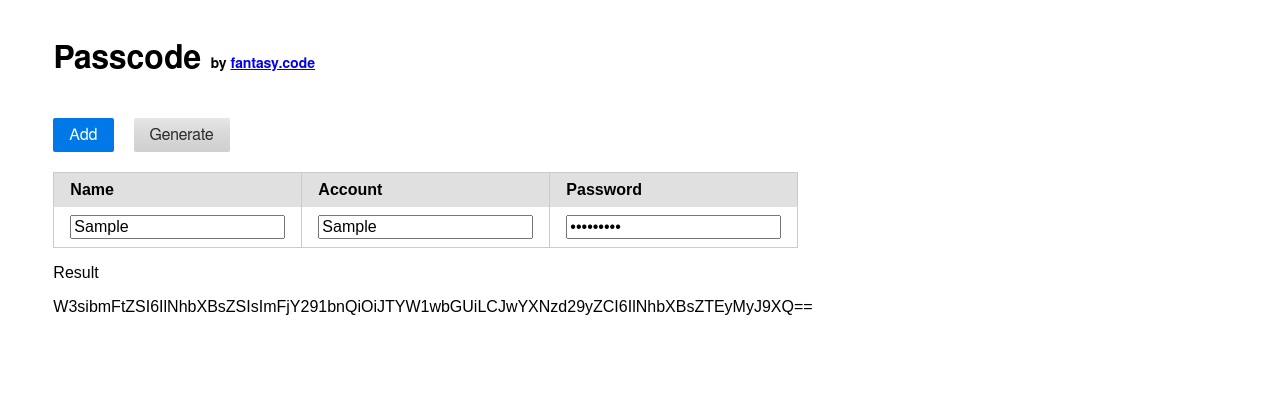
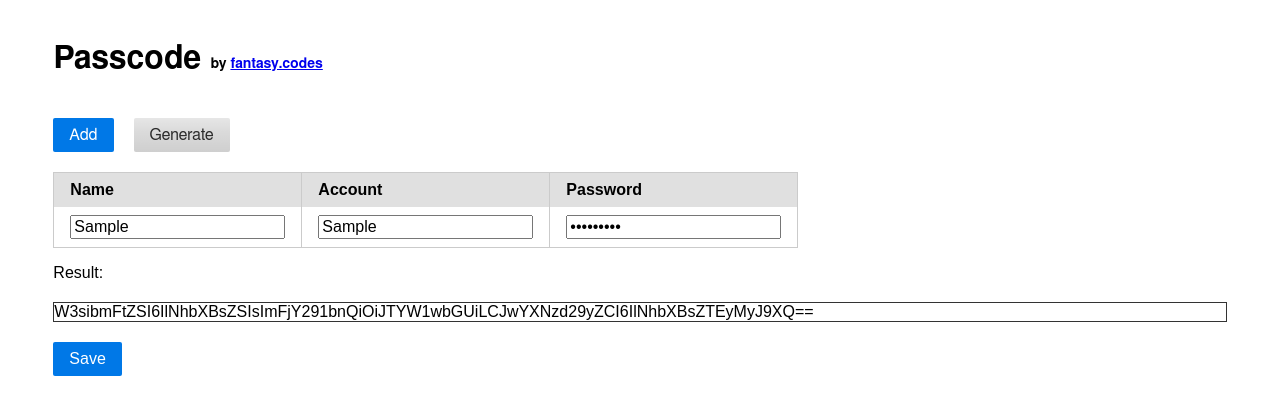
Before and after one commit to FantasyMedia/Passcode, a plain HTML site: page index.html in a window 1280 px wide. Both pictures are taken after typing "Sample", "Sample", "Sample123" into the empty fields and a click on the button "Generate". Drawn offline with Linux system fonts and the light colour scheme.

Commit message:
Add save/feature .

```diff
--- a/css/main.css
+++ b/css/main.css
@@ -1,5 +1,5 @@
+* { letter-spacing: 0; }
 .margin-20 { margin: 20px 0; }
-
-* { letter-spacing: 0; }
 .header small { font-size: 14px; }
 .pure-button { margin-right: 20px; }
+.result { border: 1px solid #333; }
--- a/index.html
+++ b/index.html
@@ -10,7 +10,7 @@
 <div class="pure-g margin-20">
     <div class="pure-u-1-24"></div>
     <header class="header">
-        <h1>Passcode <small>by <a href="//fantasy.codes">fantasy.code</a></small></h1>
+        <h1>Passcode <small>by <a href="//fantasy.codes">fantasy.codes</a></small></h1>
     </header>
 </div>
 <div class="pure-g margin-20">
@@ -42,8 +42,9 @@
 <div class="pure-g">
     <div class="pure-u-1-24"></div>
     <div class="pure-u-22-24">
-        <p>Result</p>
-        <div contenteditable="true" id="result"></div>
+        <p>Result:</p>
+        <div contenteditable="true" class="margin-20 result" id="result"></div>
+        <button class="pure-button pure-button-primary" id="save">Save</button>
     </div>
 </div>
 <script src="scripts/main.js"></script>
--- a/scripts/main.js
+++ b/scripts/main.js
@@ -26,6 +26,7 @@
   };
 
   var result = [];
+  var content = '';
 
   $.findOne('#generate').onclick = function () {
     var list = $.findAll('#table tr');
@@ -48,7 +49,13 @@
       result.push(element);
     }
 
-    $.findOne('#result').innerHTML = window.btoa(JSON.stringify(result));
+    $.findOne('#result').innerHTML = content = window.btoa(JSON.stringify(result));
+  };
+
+  $.findOne('#save').onclick = function () {
+    var uriContent = 'data:application/octet-stream,' + encodeURIComponent(content);
+
+    window.open(uriContent, 'neuesDokument');
   };
 
 })();
```
